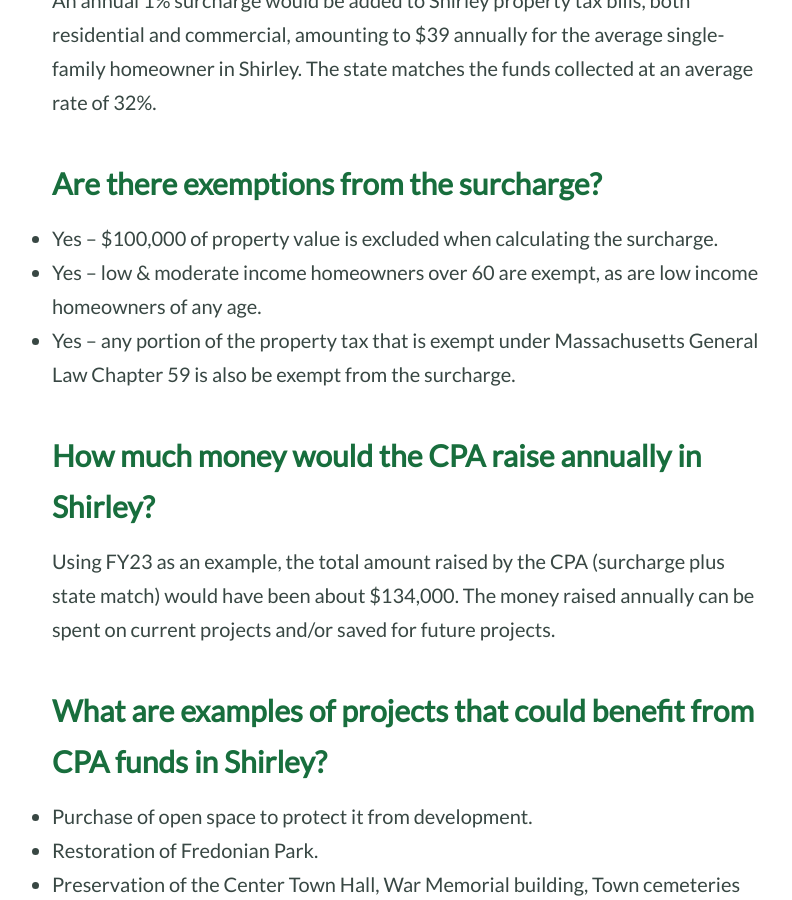
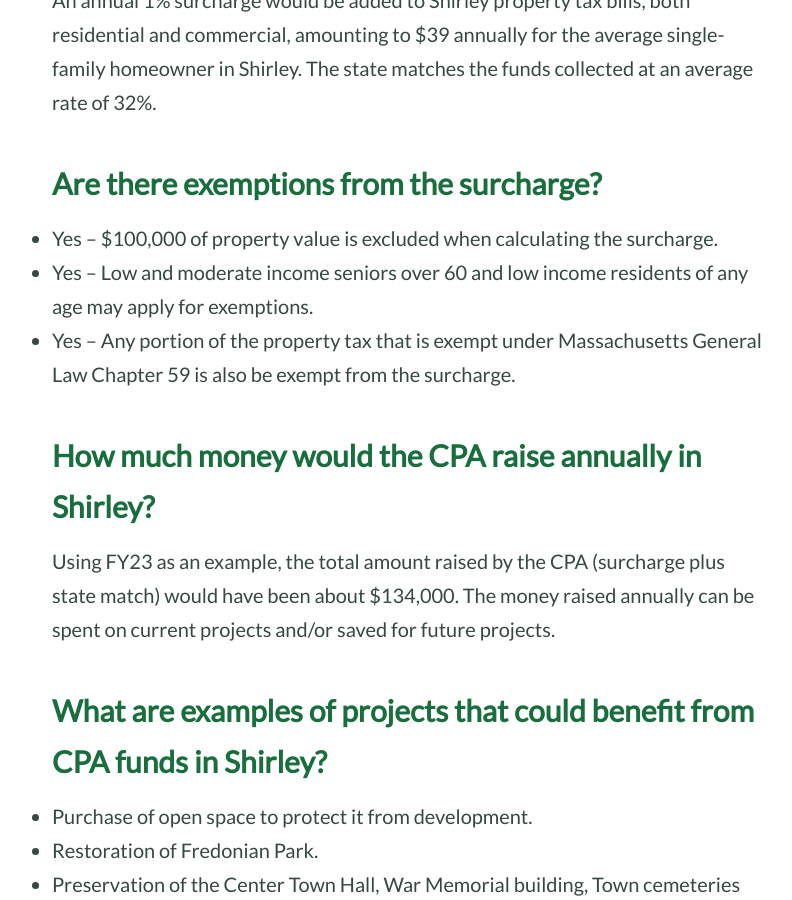
Before and after one commit to dbeard/campaignforshirleycpa.com, a Jekyll site: the page built from index.md, in a window 1280 px wide and 900 px high, scrolled down 1667 px. Shown: the whole window, without its empty margins (231-1023 px from the left). Built offline with Jekyll 4.4.1, drawn with Linux system fonts in a browser that asks for light colours.

Commit message:
Copy corrections

```diff
--- a/index.md
+++ b/index.md
@@ -36,8 +36,8 @@ An annual 1% surcharge would be added to Shirley property tax bills, both reside
 ### Are there exemptions from the surcharge?
 
  - Yes – $100,000 of property value is excluded when calculating the surcharge.
- - Yes – low & moderate income homeowners over 60 are exempt, as are low income homeowners of any age.
- - Yes – any portion of the property tax that is exempt under Massachusetts General Law Chapter 59 is also be exempt from the surcharge.
+ - Yes – Low and moderate income seniors over 60 and low income residents of any age may apply for exemptions.
+ - Yes – Any portion of the property tax that is exempt under Massachusetts General Law Chapter 59 is also be exempt from the surcharge.
 
 ### How much money would the CPA raise annually in Shirley?
 
```
Also changed, not shown: cpa-in-shirley.md (+2 -2 lines).
